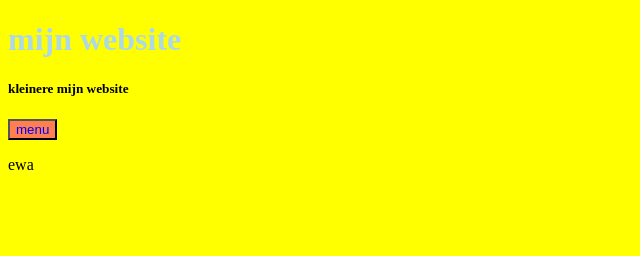
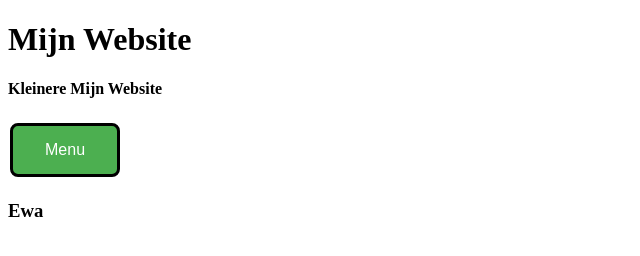
Before and after one commit to noudspierings/noudspierings.github.io, a plain HTML site: page index.html in a window 1280 px wide. Shown: the whole page, without its empty margins (0-640 px from the left). Drawn offline with Linux system fonts and the light colour scheme.

Commit message:
Zo ziet het er wat mooier uit
👍

```diff
--- a/index.html
+++ b/index.html
@@ -1,21 +1,28 @@
-
 <!DOCTYPE html>
 <html>
-<head><title>mijn website</title>
+<head><title>Mijn Website</title>
 <style>
-body{background-color: yellow;}
-h1{color: lightblue}
+.button {
+  background-color: #4CAF50;
+  border: 3px solid black;
+  color: white;
+  padding: 15px 32px;
+  text-align: center;
+  text-decoration: none;
+  display: inline-block;
+  font-size: 16px;
+  margin: 4px 2px;
+  cursor: pointer;
+  border-radius: 8px;
+}
 
-.buttonkleur{background-color: coral;
-color: blue
-}
 </style>
 </head>
 <body>
-<h1>mijn website</h1>
-<h5>kleinere mijn website</h5>
-<button class="buttonkleur">menu</button>
-<p>ewa</p>
+<h1>Mijn Website</h1>
+<h4>Kleinere Mijn Website</h4>
+<button class="button">Menu</button>
+<h3>Ewa</h3>
 </body>
 
 </html>
```
